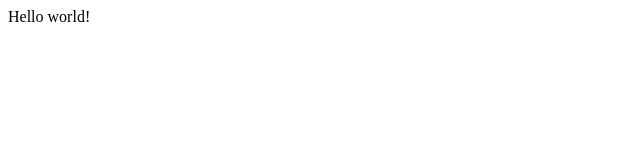
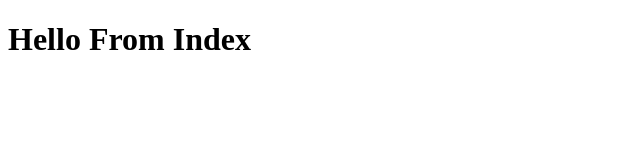
Before and after one commit to nibab-boo/Gatsby-site, a Gatsby site: page / in a window 1280 px wide. Shown: the whole page, without its empty margins (0-640 px from the left). Built offline with nearby package versions, Linux system fonts and the light colour scheme; Gatsby itself is replaced by a stand-in of ours.

Commit message:
basic index remodelled

```diff
--- a/src/pages/index.js
+++ b/src/pages/index.js
@@ -1,5 +1,9 @@
 import React from "react"
 
-export default function Home() {
-  return <div>Hello world!</div>
+const IndexPage = () => {
+  return (
+    <h1>Hello From Index</h1>
+  )
 }
+
+export default IndexPage;
```
